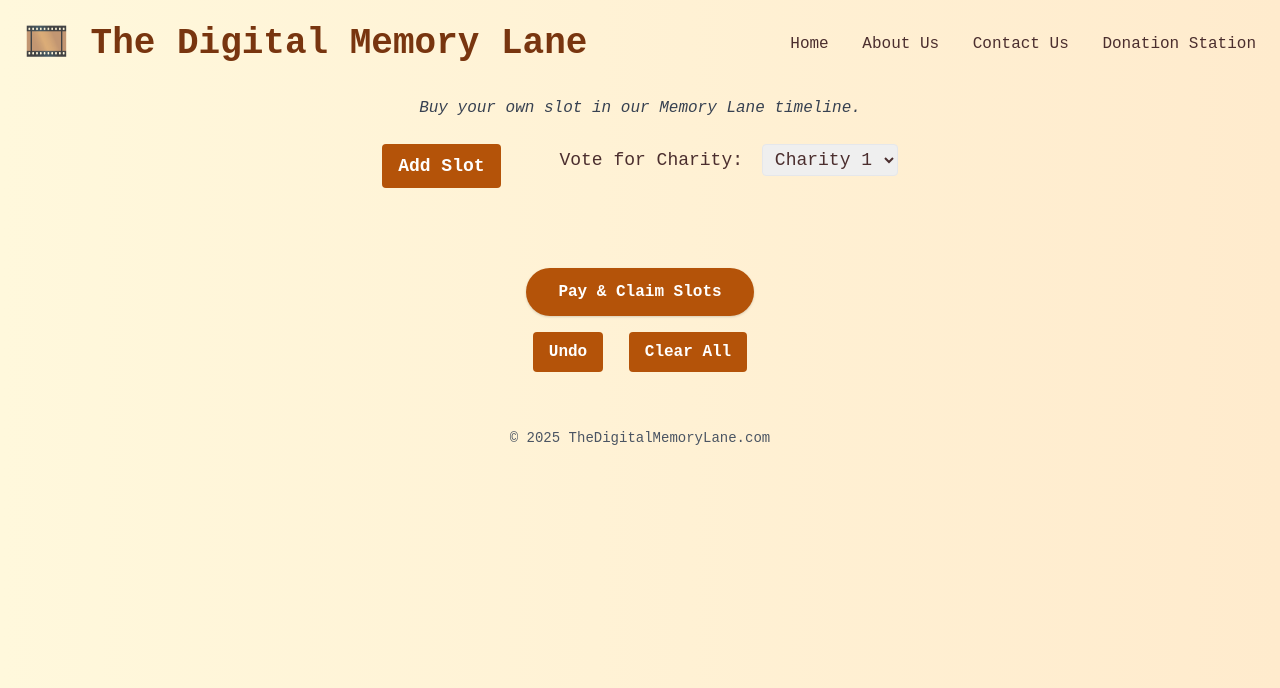
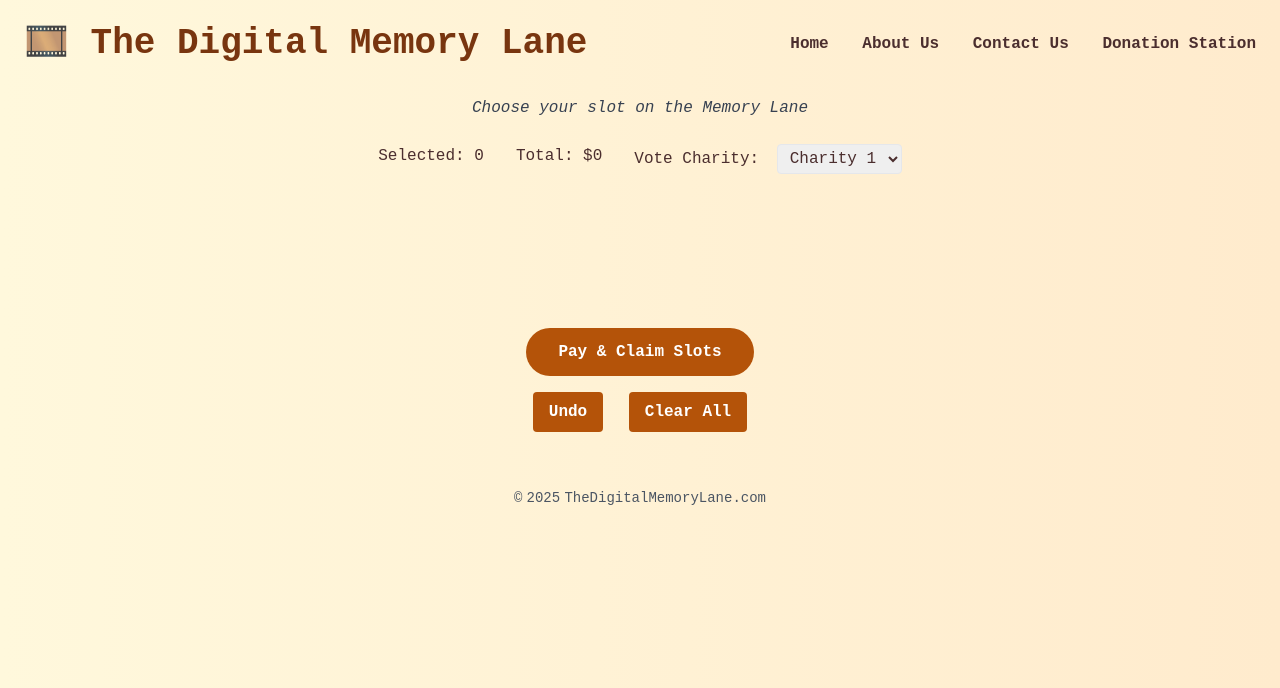
Before and after one commit to 5paresomechange55/TheDigitalMemoryLane, a Flask app: page / in a window 1280 px wide. Shown: the top 688 px of the page. Run offline with Flask 3, Linux system fonts and the light colour scheme; some libraries are stand-ins or nearby versions.

Commit message:
Update index.html

```diff
--- a/templates/index.html
+++ b/templates/index.html
@@ -2,22 +2,27 @@
 <html lang="en">
 <head>
   <meta charset="UTF-8" />
-  <meta name="viewport" content="width=device-width, initial-scale=1.0" />
+  <meta name="viewport" content="width=device-width, initial-scale=1.0"/>
   <title>The Digital Memory Lane</title>
   <link href="https://cdn.jsdelivr.net/npm/tailwindcss@2.2.19/dist/tailwind.min.css" rel="stylesheet">
   <script src="https://js.stripe.com/v3/"></script>
   <script defer src="/static/timeline.js"></script>
   <style>
-    body { font-family: 'Courier New', monospace; background: linear-gradient(to right,#fff8dc,#ffebcd); color:#4b2e2e; }
-    .toolbar-link:hover { text-decoration: underline; color: #8b4513; }
-    #timeline { display: flex; overflow-x: auto; gap: 1rem; padding: 1rem; }
-    .card { min-width: 200px; max-width: 200px; background: #fef6e4; border: 2px solid #deb887; border-radius: 8px; padding: 0.5rem; box-shadow: 2px 2px 5px rgba(0,0,0,0.2); flex-shrink: 0; }
-    .card img { width: 100%; height: auto; border-radius: 4px; }
-    .card.empty { display: flex; align-items: center; justify-content: center; height: 150px; background: #fff; border-style: dashed; cursor: pointer; color:#888; }
+    body { font-family:'Courier New',monospace; background: linear-gradient(to right,#fff8dc,#ffebcd); color:#4b2e2e; }
+    .toolbar-link { font-weight:bold; color:#4b2e2e; }
+    .toolbar-link:hover { text-decoration:underline; color:#8b4513; }
+    #timeline-container { overflow-x:auto; white-space:nowrap; padding:1rem; }
+    #line { position:relative; height:2px; background:#deb887; margin-top:4rem; }
+    .slot { display:inline-block; width:80px; height:80px; margin:0 10px; position:relative; cursor:pointer; }
+    .slot span { font-size:0.75rem; text-align:center; display:block; color:#555; }
+    .slot img { width:100%; height:auto; border-radius:4px; }
+    .slot.available::before { content:"+"; font-size:2rem; color:#888; position:absolute; top:50%; left:50%; transform:translate(-50%,-50%); }
+    .slot.selected { outline:4px solid #ff6347; }
   </style>
 </head>
 <body class="p-6">
-  <nav class="flex justify-between items-center mb-8">
+
+  <nav class="flex justify-between mb-8 items-center">
     <h1 class="text-4xl font-bold text-yellow-900">🎞️ The Digital Memory Lane</h1>
     <div class="space-x-6">
       <a href="/" class="toolbar-link">Home</a>
@@ -27,14 +32,13 @@
     </div>
   </nav>
 
-  <p class="text-center italic text-gray-700 mb-6">Buy your own slot in our Memory Lane timeline.</p>
+  <p class="text-center italic text-gray-700 mb-6">Choose your slot on the Memory Lane</p>
 
-  <!-- Controls -->
-  <div class="flex justify-center gap-6 mb-6 text-lg">
-    <button id="addSlot" class="bg-yellow-700 hover:bg-yellow-800 text-white font-bold py-2 px-4 rounded">Add Slot</button>
-    <p>&nbsp;</p>
+  <div class="flex justify-center gap-8 mb-6">
+    <p>Selected: <span id="slotCount">0</span></p>
+    <p>Total: $<span id="totalPrice">0</span></p>
     <div>
-      <label for="charitySelect">Vote for Charity:</label>
+      <label for="charitySelect">Vote Charity:</label>
       <select id="charitySelect" class="border px-2 py-1 rounded ml-2">
         <option value="charity1">Charity 1</option>
         <option value="charity2">Charity 2</option>
@@ -44,17 +48,21 @@
     </div>
   </div>
 
-  <div id="timeline"></div>
+  <div id="timeline-container">
+    <div id="slots" class="inline-flex items-center">
+      <div id="line"></div>
+    </div>
+  </div>
 
-  <div class="flex flex-col items-center space-y-4 my-6">
-    <button id="payButton" class="bg-yellow-700 hover:bg-yellow-800 text-white font-bold py-3 px-8 rounded-full shadow">Pay & Claim Slots</button>
+  <div class="flex flex-col items-center my-6 space-y-4">
+    <button id="payButton" class="bg-yellow-700 hover:bg-yellow-800 text-white font-bold py-3 px-8 rounded-full">Pay & Claim Slots</button>
     <div class="space-x-4">
-      <button id="undoButton" class="bg-yellow-700 hover:bg-yellow-800 text-white font-bold py-2 px-4 rounded">Undo</button>
-      <button id="deselectAllButton" class="bg-yellow-700 hover:bg-yellow-800 text-white font-bold py-2 px-4 rounded">Clear All</button>
+      <button id="undoButton" class="bg-yellow-700 text-white font-bold py-2 px-4 rounded">Undo</button>
+      <button id="clearButton" class="bg-yellow-700 text-white font-bold py-2 px-4 rounded">Clear All</button>
     </div>
     <p id="errorMessage" class="text-red-600 text-sm"></p>
   </div>
 
-  <footer class="text-center text-sm text-gray-600 mt-10">© 2025 TheDigitalMemoryLane.com</footer>
+  <footer class="text-center text-sm text-gray-600 mt-10">© 2025 TheDigitalMemoryLane.com</footer>
 </body>
 </html>
```
